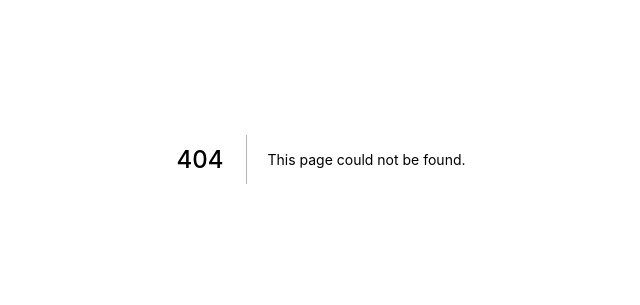
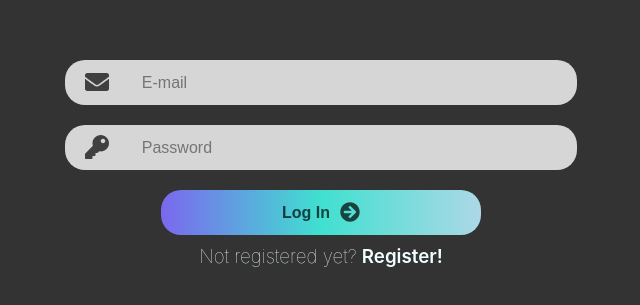
Before and after one commit to khezz/HokahElcabelo, a Next.js app: page /src/pages/Login/login in a window 1280 px wide. Before the commit this address had no page. Shown: the part 241-546 px from the top of the page, without its empty margins (319-959 px from the left). Built offline with nearby package versions, Linux system fonts and the light colour scheme.

Commit message:
screen Login

```diff
--- a/pages/index.js
+++ b/pages/index.js
@@ -1,9 +1,9 @@
-import HomePage from './src/pages/Homepage/homepage'
+import Login from './src/pages/Login/login'
 
 export default function Home() {
   return (
    <div>
-     <HomePage />
+     <Login/>
    </div>
   )
 }
--- /dev/null
+++ b/pages/src/pages/Login/login.js
@@ -0,0 +1,29 @@
+import Link from 'next/link';
+import Style from './login.module.css';
+import {library} from '@fortawesome/fontawesome-svg-core';
+import {FontAwesomeIcon} from '@fortawesome/react-fontawesome';
+import {fas} from '@fortawesome/free-solid-svg-icons';
+
+library.add(fas);
+
+function login(){
+    return(
+        <div className={Style.container}>
+            <form>
+                <div className={Style.inputIcon}>
+                    <i> <FontAwesomeIcon icon ="envelope"/> </i>
+                    <input placeholder="E-mail" id="inputEmailLogin" type="email"/>
+                </div>
+                <div className={Style.inputIcon}>
+                    <i> <FontAwesomeIcon icon ="key"/> </i>
+                    <input placeholder="Password" id="inputPasswordLogin" type="password"/>
+                </div>
+                <button className={Style.button} type ="subimit">
+                    Log In
+                    <i> <FontAwesomeIcon icon="arrow-circle-right"/> </i>
+                </button>
+                <h3 className={Style.register}>Not registered yet? <Link href="#"><a>Register!</a></Link></h3>
+            </form>
+        </div>
+    );
+}export default login;
--- /dev/null
+++ b/pages/src/pages/Login/login.module.css
@@ -0,0 +1,74 @@
+.container {
+    display: flex;
+    flex-direction: column;
+    width: 100%;
+    height: 100vh;
+    justify-content: center;
+    align-items: center;
+    background-color: Rgba(0,0,0,.8);
+}
+.container form {
+    display: flex;
+    flex-direction: column;
+    align-items: center;
+    justify-content: center;
+    width: 50%;
+    height: 50%;
+}
+.inputIcon {
+    display: flex;
+    align-items: center;
+    justify-content: space-between;
+    height: 45px;
+    width: 80%;
+    margin: 10px;
+    border-radius: 20px;
+    background-color: Rgba(255,255,255,.8);
+    color: rgba(0, 0, 0, .7);
+    cursor: auto;
+}
+.inputIcon input {
+    width: 100%;
+    height: 100%;
+    padding-left: 15%;
+    font-size: 16px;
+    background-color: transparent;
+    border: none;
+    color: rgba(0, 0, 0, .7);
+}
+.inputIcon i {
+    position: absolute;
+    z-index: 10;
+    font-size: 24px;
+    padding-left: 20px;
+}
+.button {
+    display: flex;
+    align-items: center;
+    justify-content: center;
+    height: 45px;
+    width: 50%;
+    margin: 10px;
+    border-radius: 20px;
+    border: none;
+    font-size: 16px;
+    font-weight: 700;
+    background: linear-gradient(to right, #7B68EE , #40E0D0, #ADD8E6);
+    color: rgba(0, 0, 0, .7);
+    cursor: pointer;
+}
+.button i {
+    margin-left: 10px;
+    font-size: 20px;
+}
+.register {
+    color: #F0FFFF;
+    text-decoration: none;
+    font-weight: 100;
+}
+.register a {
+    font-weight: 600;
+}
+.register a:hover {
+    font-weight: 900;
+}
```
